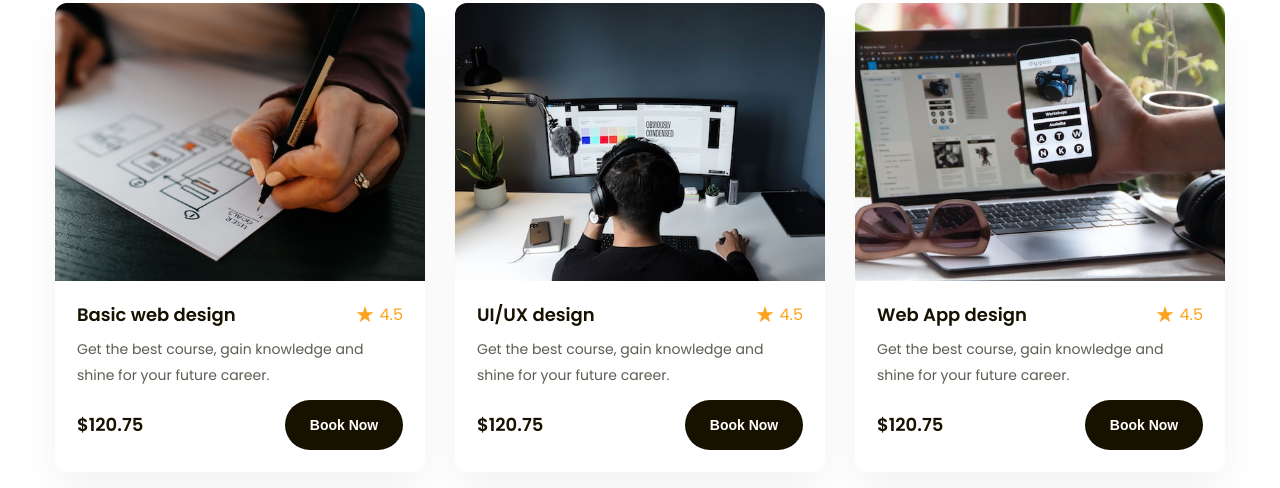
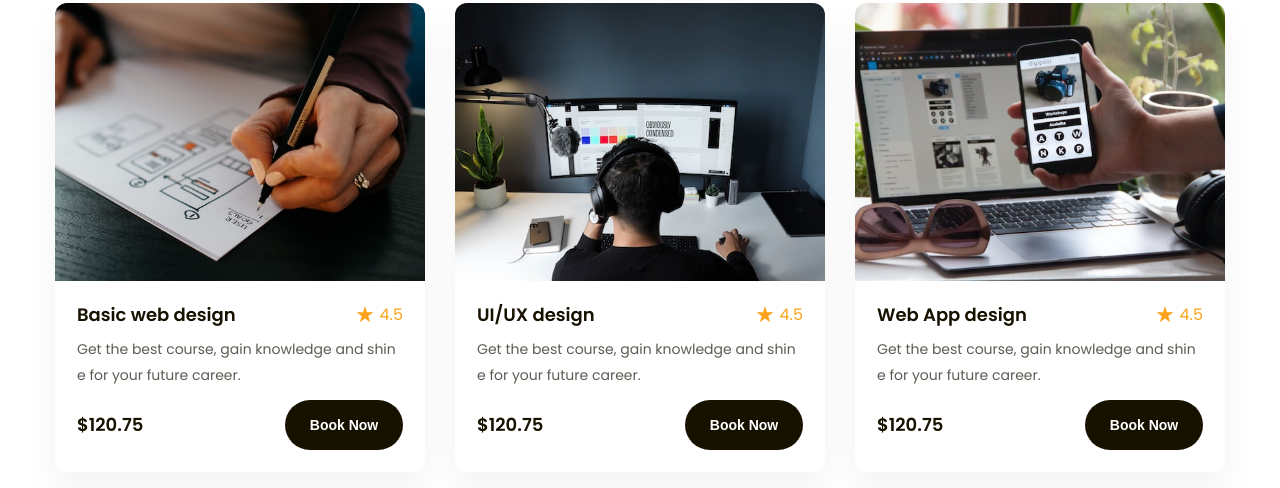
Before and after one commit to dothaidan/f8-htmlcss-02, a plain HTML site: page index.html in a window 1280 px wide. Shown: the part 1214-1702 px from the top of the page. Drawn offline with Linux system fonts and the light colour scheme.

Commit message:
fix bug courses

```diff
--- a/assets/css/style.css
+++ b/assets/css/style.css
@@ -70,6 +70,11 @@ a {
     -webkit-box-orient: vertical;
     overflow: hidden;
 }
+
+.break-all {
+    word-break: break-all;
+}
+
 /* ============= common ============== */
 
 /* ============= navbar ============== */
@@ -351,6 +356,7 @@ a {
 }
 
 .courses-bot .title {
+    padding-right: 8px;
     font-weight: 600;
     font-size: 1.8rem;
     line-height: 1.67;
--- a/index.html
+++ b/index.html
@@ -185,8 +185,13 @@
                             </a>
                             <div class="head">
                                 <a href="#!"
-                                    ><h3 class="title">Basic web design</h3></a
-                                >
+                                    ><h3
+                                        class="title line-clamp break-all"
+                                        style="--line-clamp: 1"
+                                    >
+                                        Basic web design
+                                    </h3>
+                                </a>
                                 <div class="rating">
                                     <img
                                         src="./assets/img/Star.svg"
@@ -196,7 +201,7 @@
                                     <span class="values">4.5</span>
                                 </div>
                             </div>
-                            <p class="desc line-clamp">
+                            <p class="desc line-clamp break-all">
                                 Get the best course, gain knowledge and shine
                                 for your future career.
                             </p>
@@ -219,8 +224,10 @@
                             </a>
                             <div class="head">
                                 <a href="#!"
-                                    ><h3 class="title">UI/UX design</h3></a
-                                >
+                                    ><h3 class="title line-clamp break-all">
+                                        UI/UX design
+                                    </h3>
+                                </a>
                                 <div class="rating">
                                     <img
                                         src="./assets/img/Star.svg"
@@ -230,7 +237,7 @@
                                     <span class="values">4.5</span>
                                 </div>
                             </div>
-                            <p class="desc line-clamp">
+                            <p class="desc line-clamp break-all">
                                 Get the best course, gain knowledge and shine
                                 for your future career.
                             </p>
@@ -253,8 +260,10 @@
                             </a>
                             <div class="head">
                                 <a href="#!"
-                                    ><h3 class="title">Web App design</h3></a
-                                >
+                                    ><h3 class="title line-clamp break-all">
+                                        Web App design
+                                    </h3>
+                                </a>
                                 <div class="rating">
                                     <img
                                         src="./assets/img/Star.svg"
@@ -264,7 +273,7 @@
                                     <span class="values">4.5</span>
                                 </div>
                             </div>
-                            <p class="desc line-clamp">
+                            <p class="desc line-clamp break-all">
                                 Get the best course, gain knowledge and shine
                                 for your future career.
                             </p>
@@ -278,6 +287,8 @@
                     </div>
                 </div>
             </div>
+
+            <!--  -->
         </main>
     </body>
 </html>
```
